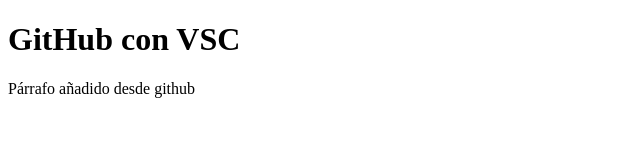
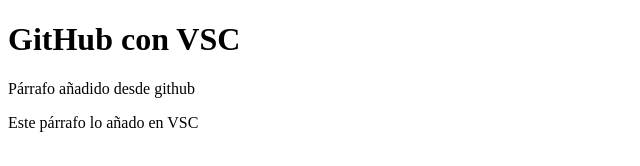
Before and after one commit to pablomontero/proyecto-web-pablo-2, a plain HTML site: page index.html in a window 1280 px wide. Shown: the whole page, without its empty margins (0-640 px from the left). Drawn offline with Linux system fonts and the light colour scheme.

Commit message:
segundo commit

```diff
--- a/index.html
+++ b/index.html
@@ -8,5 +8,6 @@
 <body>
     <h1>GitHub con VSC</h1>
     <p>Párrafo añadido desde github</p>
+    <p>Este párrafo lo añado en VSC</p>
 </body>
 </html>
```
